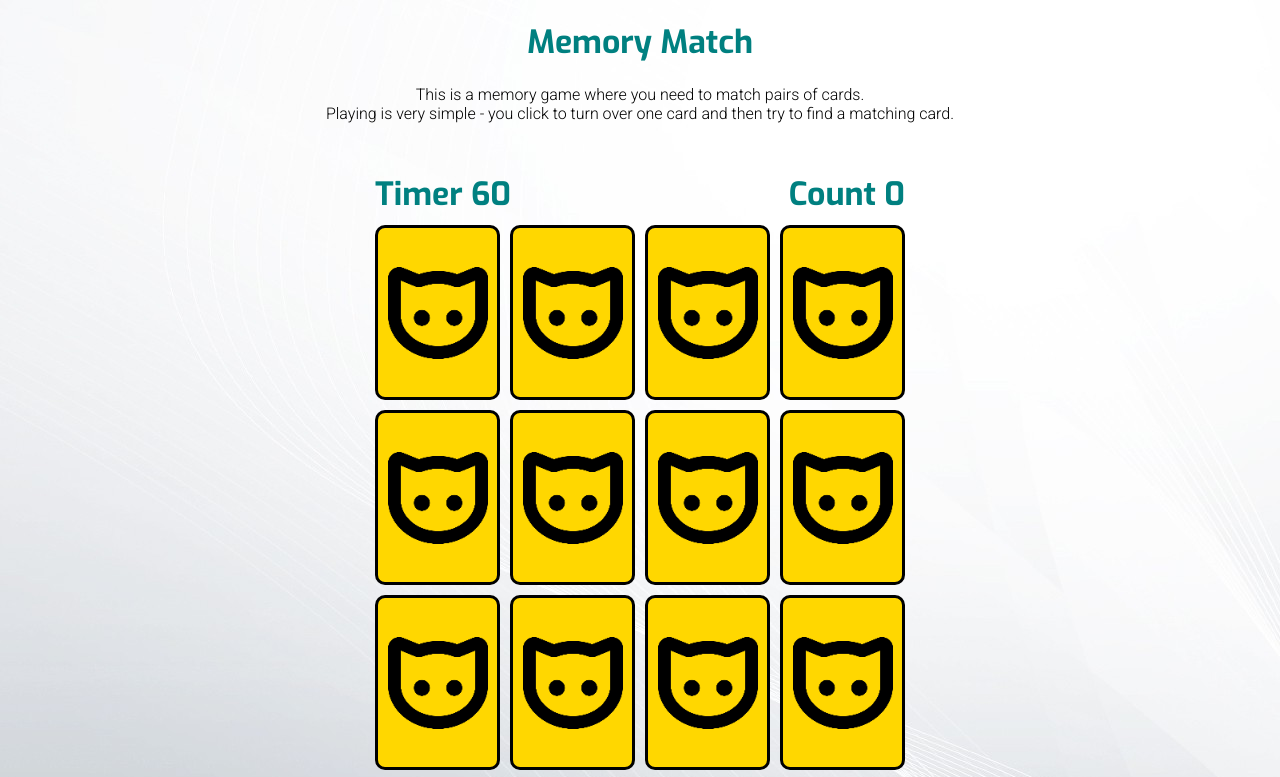
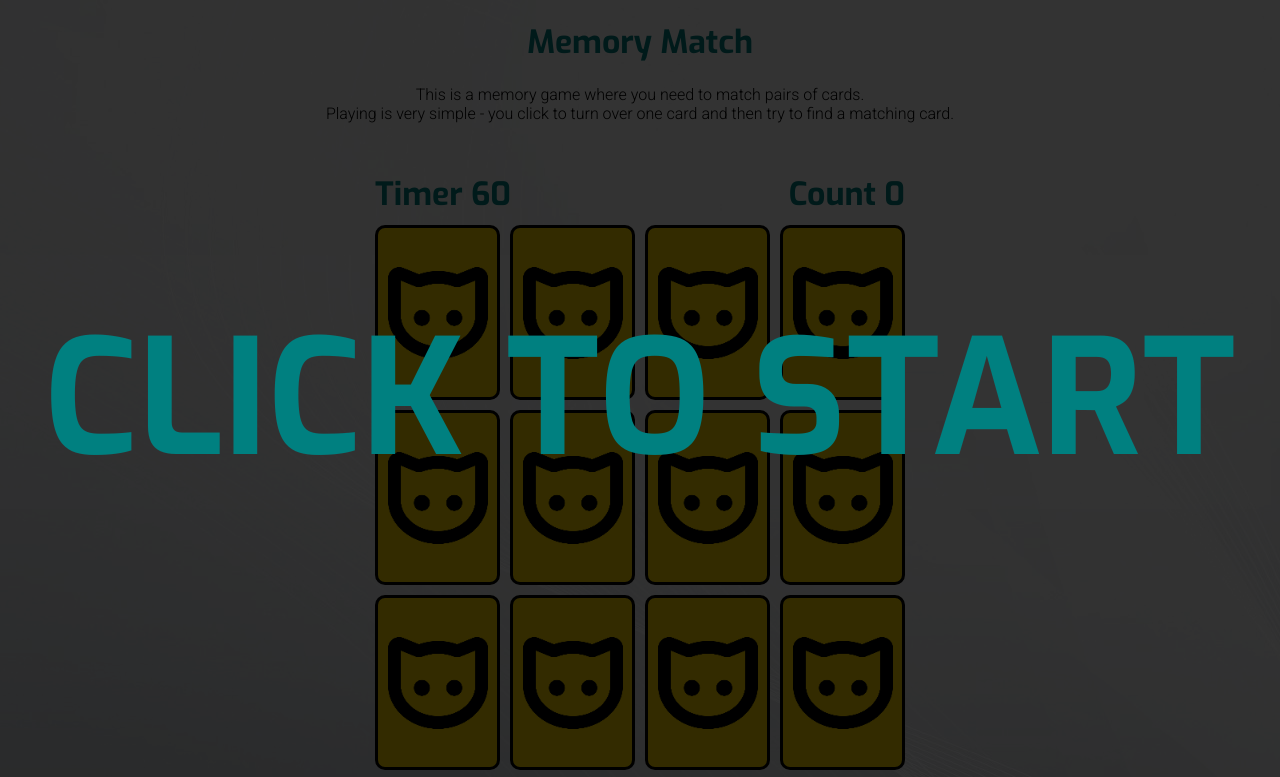
Before and after one commit to nocheerleader/interactive-card-game, a plain HTML site: page index.html in a window 1280 px wide. Shown: the top 777 px of the page. Drawn offline with Linux system fonts and the light colour scheme.

Commit message:
added text overlays

```diff
--- a/css/style.css
+++ b/css/style.css
@@ -83,9 +83,44 @@ body{
   }
 }
 
+.start-prompt {
+    display: none;
+    position: fixed;
+    top: 0;
+    left: 0;
+    right: 0;
+    bottom: 0;
+    justify-content: center;
+    align-items: center;
+    z-index: 100;
+    font-family: 'Exo', sans-serif;
+    color: #008080;
+}
+
+.restart-prompt {
+    font-size: .3em;
+}
+
+.start-prompt.visible {
+    display: flex;
+    flex-direction: column;
+    animation: overlay-grow 500ms forwards;
+}
+
+@keyframes overlay-grow {
+  from {
+    background-color: rgba(0, 0, 0, 0);
+    font-size: 0;
+  }
+  to {
+    background-color: rgba(0, 0, 0, .8);
+    font-size: 10em;
+  }
+}
+
 .card-tile:hover .cat-head {
-  width: 90px;
-  height: 90px;
+    width: 90px;
+    height: 90px;
 }
 
 
--- a/index.html
+++ b/index.html
@@ -13,6 +13,18 @@
     <h1 class="game-title">Memory Match</h1>
     <p class="instructions">This is a memory game where you need to match pairs of cards.</br>
     Playing is very simple - you click to turn over one card and then try to find a matching card.</p>
+
+    <div class="start-prompt visible">
+        CLICK TO START
+    </div>
+     <div id="game-over" class="start-prompt">
+        GAME OVER
+        <span class="restart-prompt">Click to Restart</span>
+    </div>
+     <div id="you-won" class="start-prompt">
+        YOU WON!!!
+        <span class="restart-prompt">Click to Restart</span>
+    </div>
 
     <div class="game-container">
         <div class="game-info">
```
